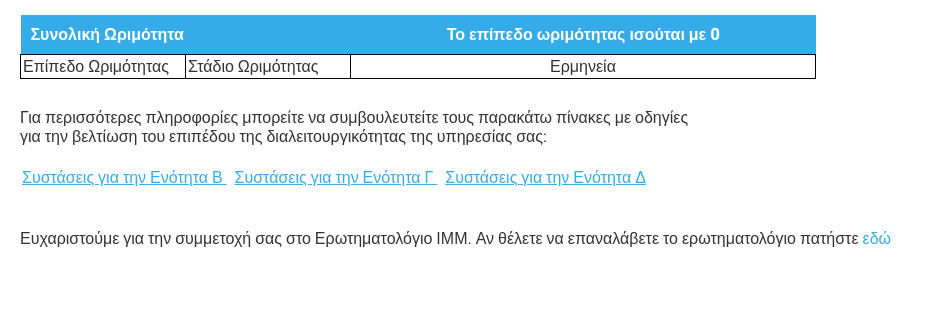
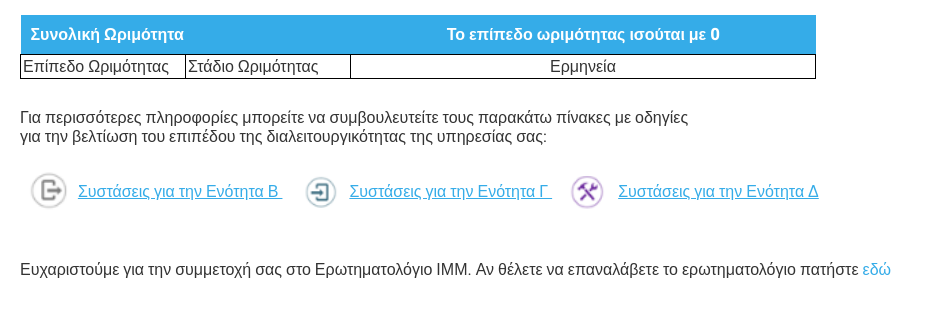
Before and after one commit to eloukou/imm-blog, a Django app: page /questionnaire/maturity/ in a window 1280 px wide. Shown: the part 206-523 px from the top of the page, without its empty margins (0-934 px from the left). Run offline with Django 3.2, Linux system fonts and the light colour scheme; data that the repository does not hold is empty; some libraries are stand-ins or nearby versions.

Commit message:
changes 22 7 2017

```diff
--- a/questionnaire/templates/questionnaire/maturity.html
+++ b/questionnaire/templates/questionnaire/maturity.html
@@ -39,9 +39,9 @@
 </table><br>
   <p>Για περισσότερες πληροφορίες μπορείτε να συμβουλευτείτε τους παρακάτω πίνακες με οδηγίες<br> για την βελτίωση του επιπέδου της διαλειτουργικότητας της υπηρεσίας σας:
 <table class="table1" >
-<tr><td style="border: 0px"><a href="{% url 'questionnaire:recommendations1' %}"><u>Συστάσεις για την Ενότητα Β  </u></a>&nbsp;</td>
-<td style="border: 0px"><a href="{% url 'questionnaire:recommendations2' %}"><u>Συστάσεις για την Ενότητα Γ  </u></a>&nbsp;</td>
-<td style="border: 0px"><a href="{% url 'questionnaire:recommendations3' %}"><u>Συστάσεις για την Ενότητα Δ</u></a></td></tr>
+<tr><td style="border: 0px"><img src="{% static 'images/servicedelivery.png' %}" style="vertical-align:middle;float:center;height:50px; clear:left;"><a href="{% url 'questionnaire:recommendations1' %}"><u>Συστάσεις για την Ενότητα Β  </u></a>&nbsp;</td>
+<td style="border: 0px"><img src="{% static 'images/serviceconsumption.png' %}" style="vertical-align:middle;float:center;height:50px; clear:left;"><a href="{% url 'questionnaire:recommendations2' %}"><u>Συστάσεις για την Ενότητα Γ  </u></a>&nbsp;</td>
+<td style="border: 0px"><img src="{% static 'images/servicemanagement.png' %}" style="vertical-align:middle;float:center;height:50px; clear:left;"><a href="{% url 'questionnaire:recommendations3' %}"><u>Συστάσεις για την Ενότητα Δ</u></a></td></tr>
 </table></p>
 <p>Ευχαριστούμε για την συμμετοχή σας στο Ερωτηματολόγιο ΙΜΜ. Αν θέλετε να επαναλάβετε το ερωτηματολόγιο πατήστε<a href="{% url 'questionnaire:initialize' %}"> εδώ</a></p>
  </div>
--- a/questionnaire/templates/questionnaire/recommendations1.html
+++ b/questionnaire/templates/questionnaire/recommendations1.html
@@ -10,7 +10,7 @@
 {% block content %}
 
  <div class="module">
-  <p><u>Συστάσεις για την ενότητα Β - Διανομή Υπηρεσίας</u></p>
+  <p><img src="{% static 'images/servicedelivery.png' %}" style="vertical-align:middle;float:center;height:50px; clear:left;"><u>Συστάσεις για την ενότητα Β - Διανομή Υπηρεσίας</u></p>
    <table class="table2"  border="1|1">
    <tr><th></th><th width=360px>Ερώτηση</th><th width=80px>Επίπεδο</th><th width=800px>Σύσταση</th><tr>
 
--- a/questionnaire/templates/questionnaire/recommendations2.html
+++ b/questionnaire/templates/questionnaire/recommendations2.html
@@ -10,7 +10,7 @@
 {% block content %}
 
  <div class="module">
-  <p><u>Συστάσεις για την ενότητα Γ - Καταναλώμενες Υπηρεσίες</u></p>
+  <p><img src="{% static 'images/serviceconsumption.png' %}" style="vertical-align:middle;float:center;height:50px; clear:left;"><u>Συστάσεις για την ενότητα Γ - Καταναλώμενες Υπηρεσίες</u></p>
   <table class="table2">
    <tr><th width=15px></th><th width=360px>Ερώτηση</th><th width=80px>Επίπεδο</th><th width=800px>Σύσταση</th><tr>
 
--- a/questionnaire/templates/questionnaire/recommendations3.html
+++ b/questionnaire/templates/questionnaire/recommendations3.html
@@ -10,7 +10,7 @@
 {% block content %}
 
  <div class="module">
-  <p><u>Συστάσεις για την ενότητα Δ - Διαχείριση Υπηρεσίας</u></p>
+  <p><img src="{% static 'images/servicemanagement.png' %}" style="vertical-align:middle;float:center;height:50px; clear:left;"><u>Συστάσεις για την ενότητα Δ - Διαχείριση Υπηρεσίας</u></p>
    <table class="table2">
    <tr><th width=15px></th><th width=360px>Ερώτηση</th><th width=80px>Επίπεδο</th><th width=800px>Σύσταση</th><tr>
    {% ifequal '0.075' d1maturity|floatformat:'3' %}
--- a/questionnaire/templates/questionnaire/service_consumption.html
+++ b/questionnaire/templates/questionnaire/service_consumption.html
@@ -1,5 +1,5 @@
 {% extends "base.html" %}
-
+{% load staticfiles %}
 {% block title %}
  Ενότητα Γ
 {% endblock %}
```
Also changed, not shown: questionnaire/static/images/serviceconsumption.png (added), questionnaire/static/images/servicedelivery.png (added), questionnaire/static/images/servicemanagement.png (added).
